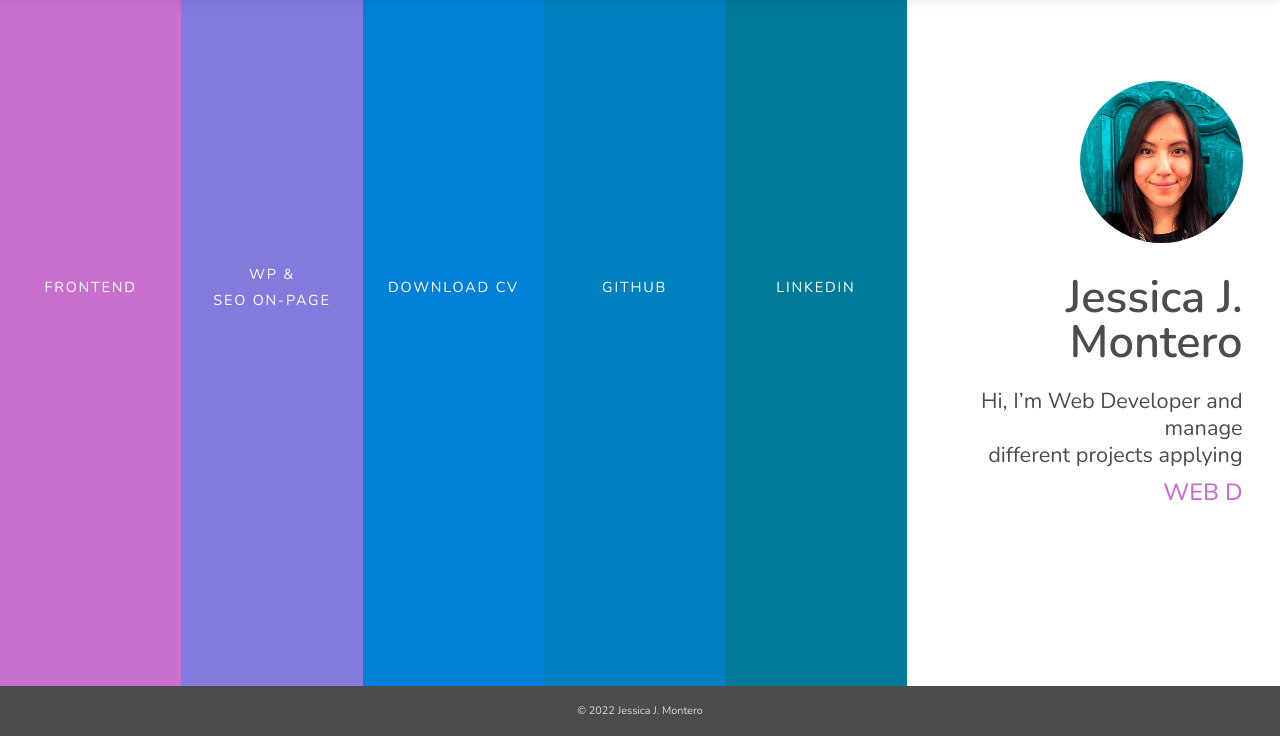
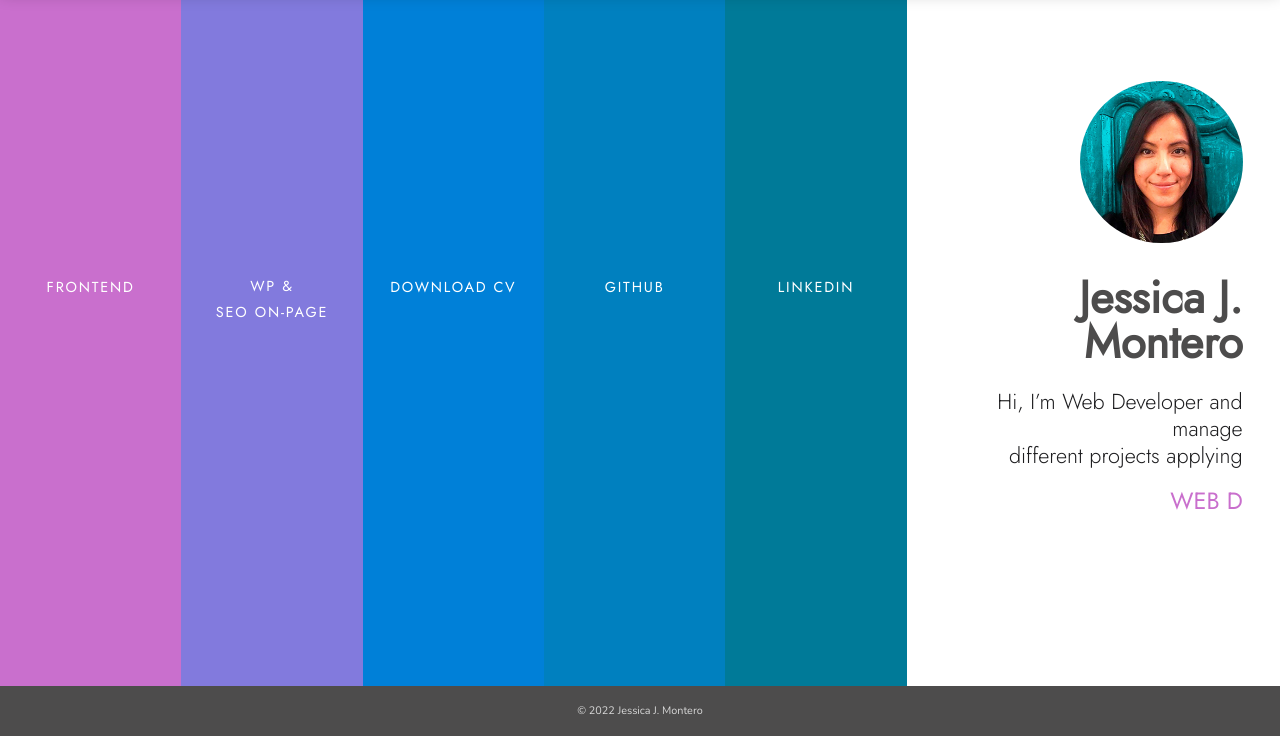
Before and after one commit to jessica-j-montero/tech-portfolio, a plain HTML site: page index.html in a window 1280 px wide. Shown: the part 64-800 px from the top of the page. Drawn offline with nearby package versions, Linux system fonts and the light colour scheme.

Commit message:
Typography Update: h1/h2'Jost'| h3,h4,p,a 'Nunito'

```diff
--- a/index.html
+++ b/index.html
@@ -12,6 +12,8 @@
   <link
     href="https://fonts.googleapis.com/css2?family=Nunito:ital,wght@0,200;0,300;0,400;0,500;0,600;0,700;1,200;1,300&display=swap"
     rel="stylesheet">
+  <link href="https://fonts.googleapis.com/css2?family=Jost:ital,wght@0,300;0,400;1,500&display=swap" rel="stylesheet">
+
   <script src="https://kit.fontawesome.com/b72188dbe8.js" crossorigin="anonymous"></script>
 
   <!--  Internal Links -->
@@ -83,7 +85,7 @@
       <!-- frame 2 -->
 
       <a href="wp-projects.html" class="main__item main__item-2">
-        <h2>WP & <br>SEO On-Page</h2>
+        <h2 class="item-2-title">WP & <br>SEO On-Page</h2>
 
       </a>
 
--- a/sass/base/_reset.scss
+++ b/sass/base/_reset.scss
@@ -85,6 +85,8 @@ li {
 
 
 /* Reset margin:0 for diferents elements */
+
+
 h1,
 h2,
 h3,
@@ -92,6 +94,8 @@ p {
   margin: 0;
   padding: 0;
 }
+
+
 
 /* Grouping content
      ========================================================================== */
--- a/sass/base/_typography.scss
+++ b/sass/base/_typography.scss
@@ -2,20 +2,25 @@
 @use "../abstracts/variables"as *;
 
 
+
+
+h1,
+h2{
+  font-family: 'Jost', sans-serif;
+}
 
 h1 {
   font-weight: 600;
   color: $sweet-black;
 }
 
+
+h3,
+h4,
 p,
-a,
-h2,
-h3,
-h4 {
+a {
   font-family: 'Nunito', sans-serif;
   color: $sweet-black;
-
 }
 
 a,
--- a/sass/page/_home.scss
+++ b/sass/page/_home.scss
@@ -44,8 +44,9 @@
       .skills {
         color: $primary-color;
         display: block;
-        padding-top: 0.2em;
+        padding-top: 0.4em;
         padding-bottom: 1em;
+        font-family: 'Jost', sans-serif;
         font-weight: 500;
         text-transform: uppercase;
         font-size: 1.7rem;
@@ -147,6 +148,9 @@
     }
   }
 
+
+
+
   .main__item:hover {
  // from 768px +
     @include respond(tab-port-smNext) {
@@ -157,7 +161,10 @@
       -o-transform: translateX(1%);
       margin-left: -0.9em;
 
+
 }
+
+
 
     @include respond(tab-land-next) {
       transform: translateX(1%);
@@ -192,7 +199,7 @@
 
 
 
-  // DESKTOP
+  // Desktop: from 1200px +
   @include respond(tab-land-next) {
 
     display: grid;
@@ -210,6 +217,11 @@
       height: 80%;
     }
 
+     &__item-2{
+    .item-2-title{
+      padding-top: 1.7em;
+    }
+  }
   }
 
 }
--- a/sass/page/_wp-projects.scss
+++ b/sass/page/_wp-projects.scss
@@ -309,7 +309,7 @@
     display: grid;
     grid-template-columns: repeat(auto-fit, minmax(290px, 1fr));
 
-    gap: 15px;
+    gap: 10px;
 
     .review {
       min-height: 17rem;
```
Also changed, not shown: wp-projects.html (+1 -0 lines), css/styles.css, 1 other file.
